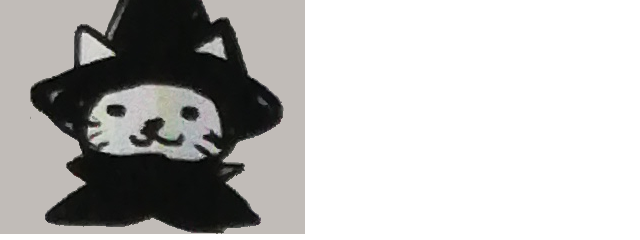
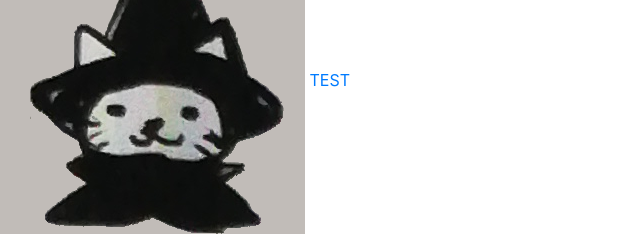
Before and after one commit to RaduDum/RaduDum.github.io, a plain HTML site: page index.html in a window 1280 px wide. Shown: the part 167-407 px from the top of the page, 0-640 px from the left. Drawn offline with nearby package versions, Linux system fonts and the light colour scheme.

Commit message:
Update index.html

```diff
--- a/index.html
+++ b/index.html
@@ -13,7 +13,7 @@
     <p>I'm hosted with GitHub Pages.</p>
     <img src="magiccat.png" alt="" />
 
-    <a href="teht16_20_mirot.html" target="_blank"></a>
+    <a href="teht16_20_mirot.html">TEST</a>
 </body>
 
 </html>
```
